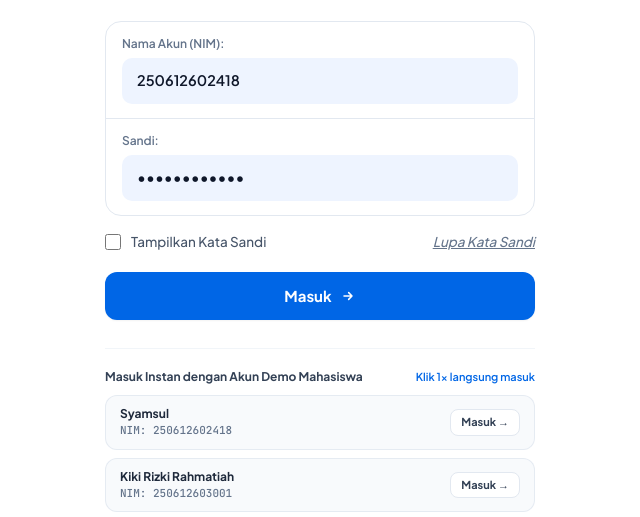
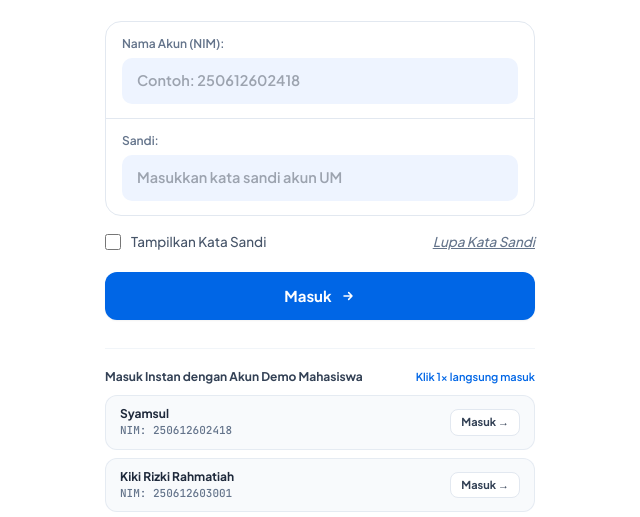
Before and after one commit to anjanipuput85-a11y/SIPARKIR.um, a plain HTML site: page index.html in a window 1280 px wide. Shown: the part 270-787 px from the top of the page, without its empty margins (320-960 px from the left). Drawn offline with nearby package versions, Linux system fonts and the light colour scheme.

Commit message:
Update index.html

```diff
--- a/index.html
+++ b/index.html
@@ -240,7 +240,7 @@
             <input
               id="nimInput"
               type="text"
-              value="250612602418"
+              value=""
               autocomplete="username"
               placeholder="Contoh: 250612602418"
               required
@@ -256,7 +256,7 @@
             <input
               id="passwordInput"
               type="password"
-              value="siparkir2026"
+              value=""
               autocomplete="current-password"
               placeholder="Masukkan kata sandi akun UM"
               required
```
